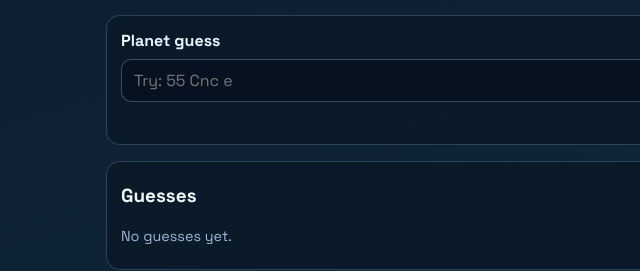
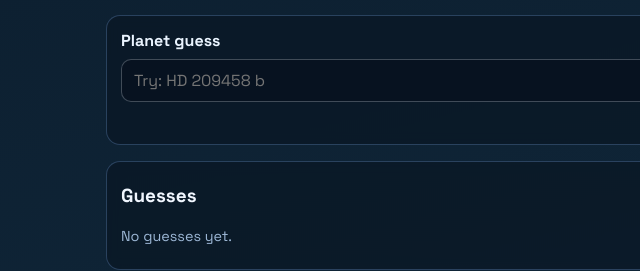
Before and after one commit to dbss3/ExoWorldle, a plain HTML site: page docs/index.html in a window 1280 px wide. Shown: the part 1307-1578 px from the top of the page, 0-640 px from the left. Drawn offline with nearby package versions, Linux system fonts and the light colour scheme.

Commit message:
Changing hint

```diff
--- a/docs/index.html
+++ b/docs/index.html
@@ -52,7 +52,7 @@
     <section class="controls">
       <label for="guessInput">Planet guess</label>
       <div class="inputRow">
-        <input id="guessInput" placeholder="Try: 55 Cnc e" autocomplete="off" aria-autocomplete="list" aria-controls="suggestions" aria-expanded="false">
+        <input id="guessInput" placeholder="Try: HD 209458 b" autocomplete="off" aria-autocomplete="list" aria-controls="suggestions" aria-expanded="false">
         <button id="guessBtn">Guess</button>
         <button id="hintBtn" type="button">Hint</button>
       </div>
```
